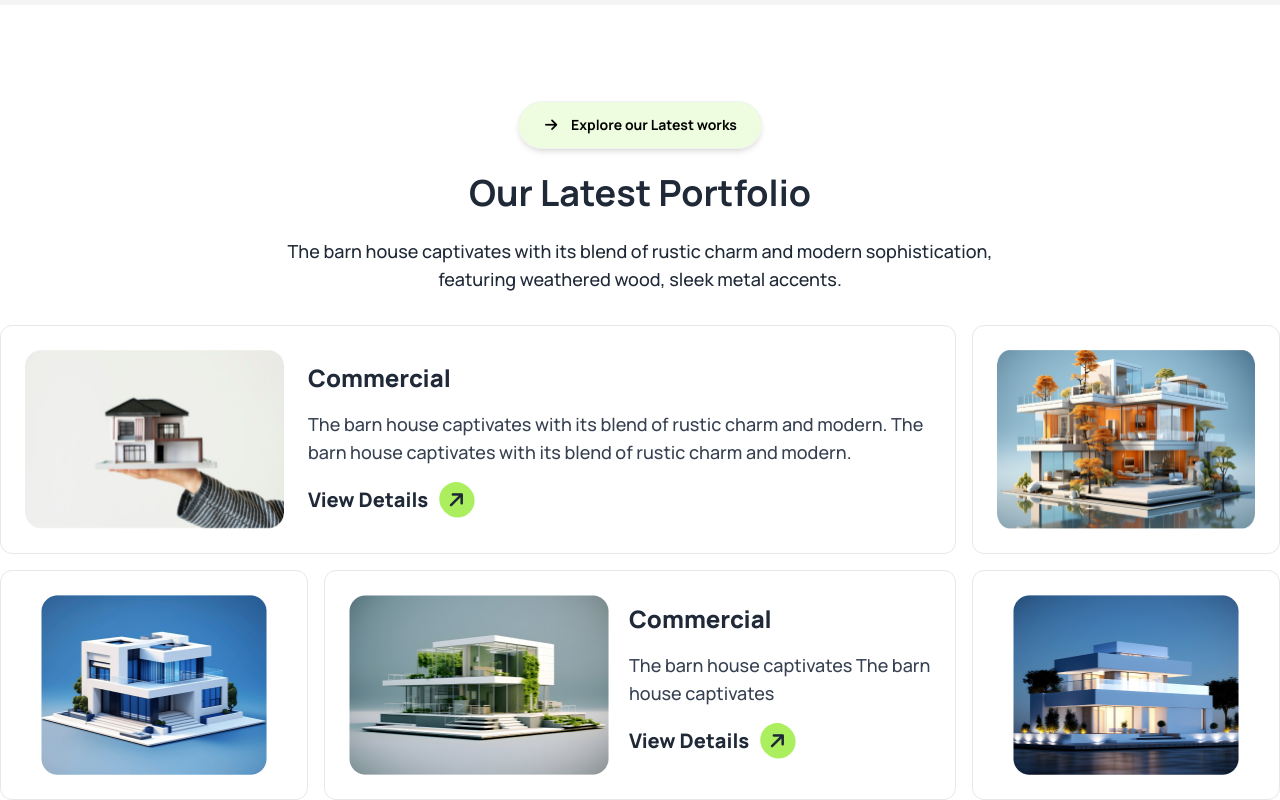
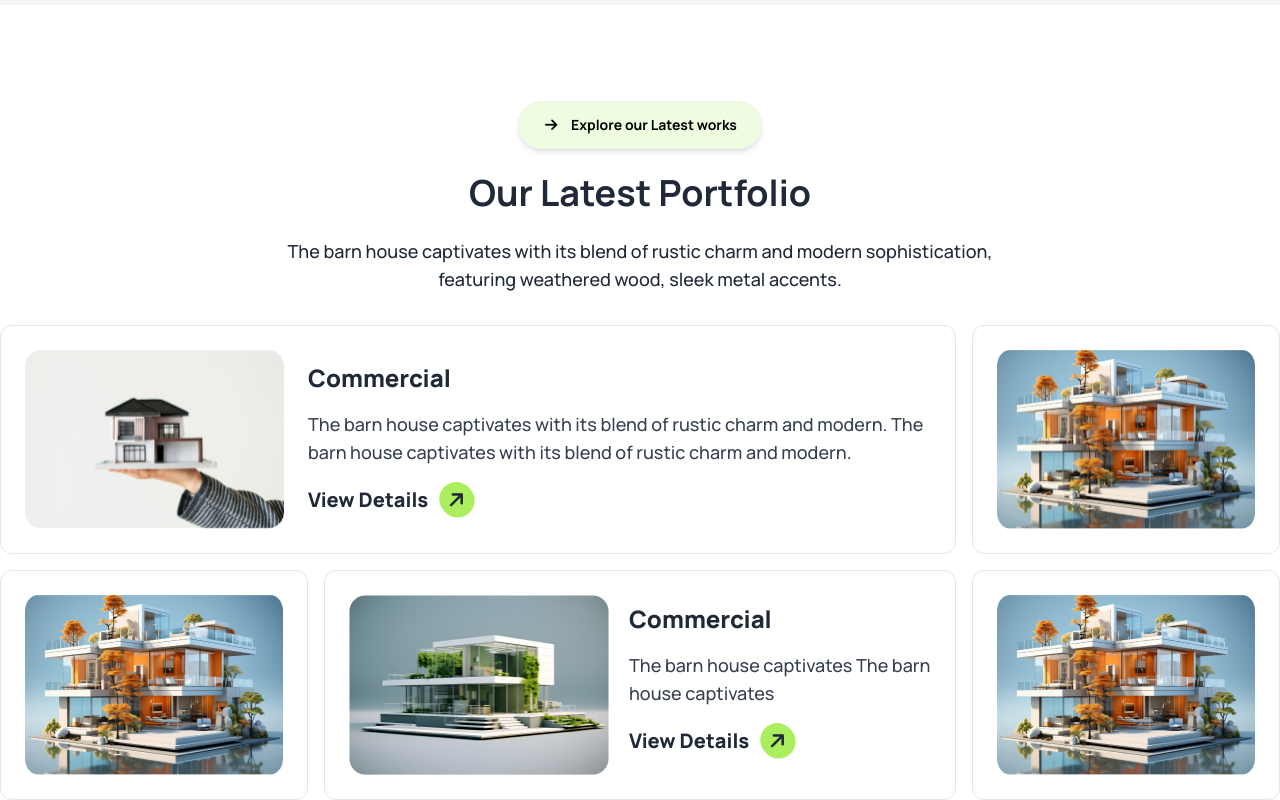
Before and after one commit to alaminsaleh/assignment-3-checking, a plain HTML site: page index.html in a window 1280 px wide. Shown: the part 2137-2937 px from the top of the page. Drawn offline with nearby package versions, Linux system fonts and the light colour scheme.

Commit message:
check cha

```diff
--- a/index.html
+++ b/index.html
@@ -275,7 +275,7 @@
       <!-- Card-3 -->
       <div
         class="bg-[#FFFFFF] gap-5 flex md:items-center md:justify-center flex-col md:flex-row col-span-2 md:col-span-1 border border-gray-200 rounded-xl p-6 md:order-3 order-5">
-        <img class="md:h-[179.3px]" src="./assets/img3.png" alt="">
+        <img class="md:h-[179.3px]" src="./assets/img2.png" alt="">
       </div>
       <!-- Card-4 -->
       <div
@@ -294,7 +294,7 @@
       <!-- Card-5 -->
       <div
         class="bg-[#FFFFFF] gap-5 flex md:items-center md:justify-center flex-col md:flex-row col-span-2 md:col-span-1 border border-gray-200 rounded-xl p-6 md:order-5 order-3">
-        <img class="md:h-[179.3px]" src="./assets/img5.png" alt="">
+        <img class="md:h-[179.3px]" src="./assets/img2.png" alt="">
       </div>
       <!-- Card-6 -->
       <div
```
